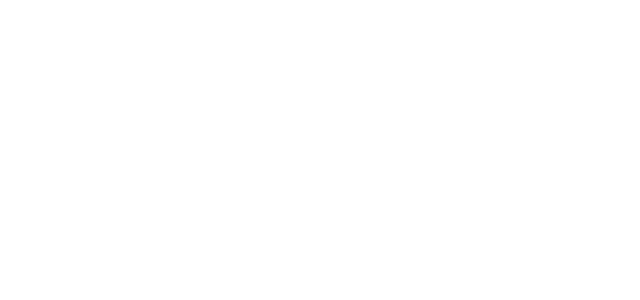
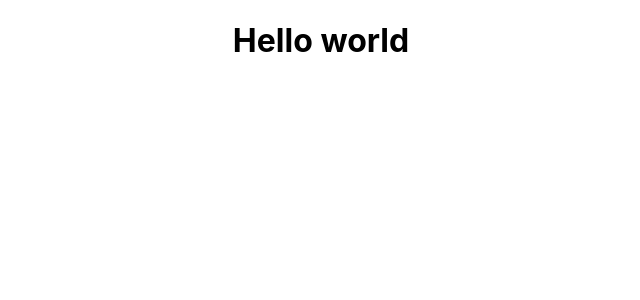
Before and after one commit to sushmita356/ECommerce, a React (Create React App) app: page / in a window 1280 px wide. Shown: the top 300 px of the page, without its empty margins (319-959 px from the left). Built offline with nearby package versions, Linux system fonts and the light colour scheme.

Commit message:
nod modls

```diff
--- a/src/App.js
+++ b/src/App.js
@@ -1,10 +1,11 @@
-import logo from './logo.svg';
 import './App.css';
 
 function App() {
   return (
     <div className="App">
-
+      <h1>
+        Hello world
+      </h1>
     </div>
   );
 }
```
Also changed, not shown: 1 other file (tests, documents, lock files or other folders).
